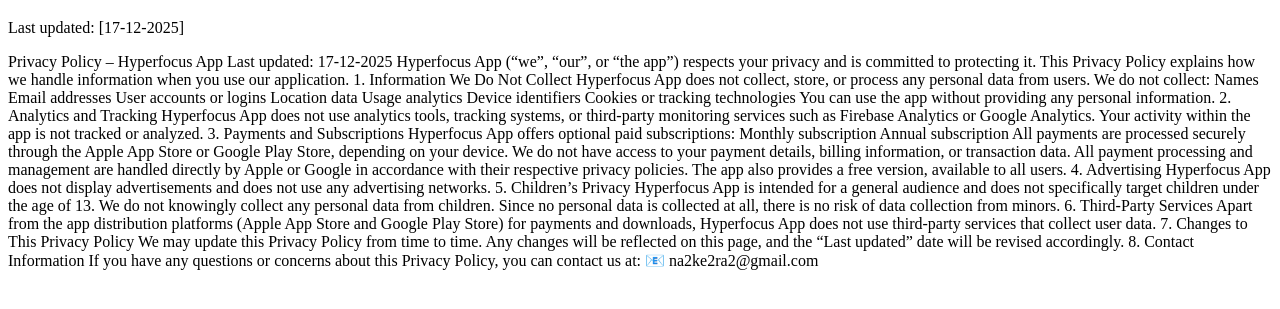
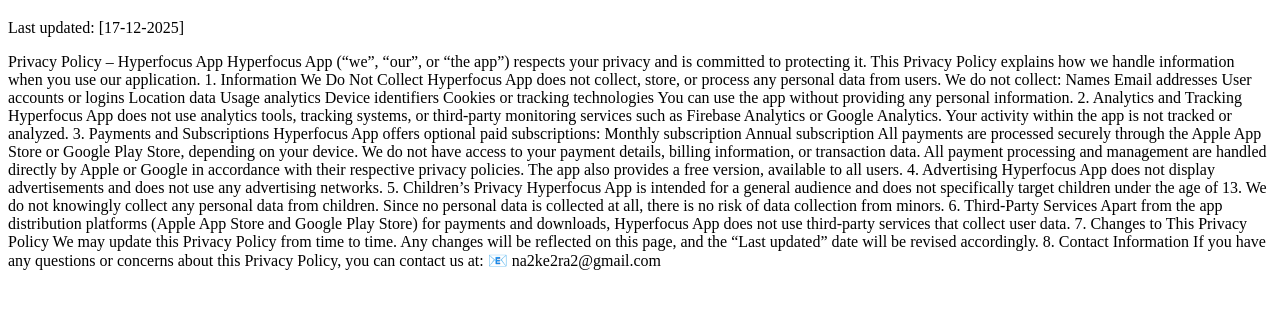
Before and after one commit to HyperfocusApp/hyperfocuslegal, a plain HTML site: page privacy-policy.html in a window 1280 px wide. Shown: the part 61-370 px from the top of the page. Drawn offline with Linux system fonts and the light colour scheme.

Commit message:
Update privacy-policy.html

```diff
--- a/privacy-policy.html
+++ b/privacy-policy.html
@@ -10,7 +10,6 @@
 
   <p>Privacy Policy – Hyperfocus App
 
-Last updated: 17-12-2025
 
 Hyperfocus App (“we”, “our”, or “the app”) respects your privacy and is committed to protecting it. This Privacy Policy explains how we handle information when you use our application.
 
```
